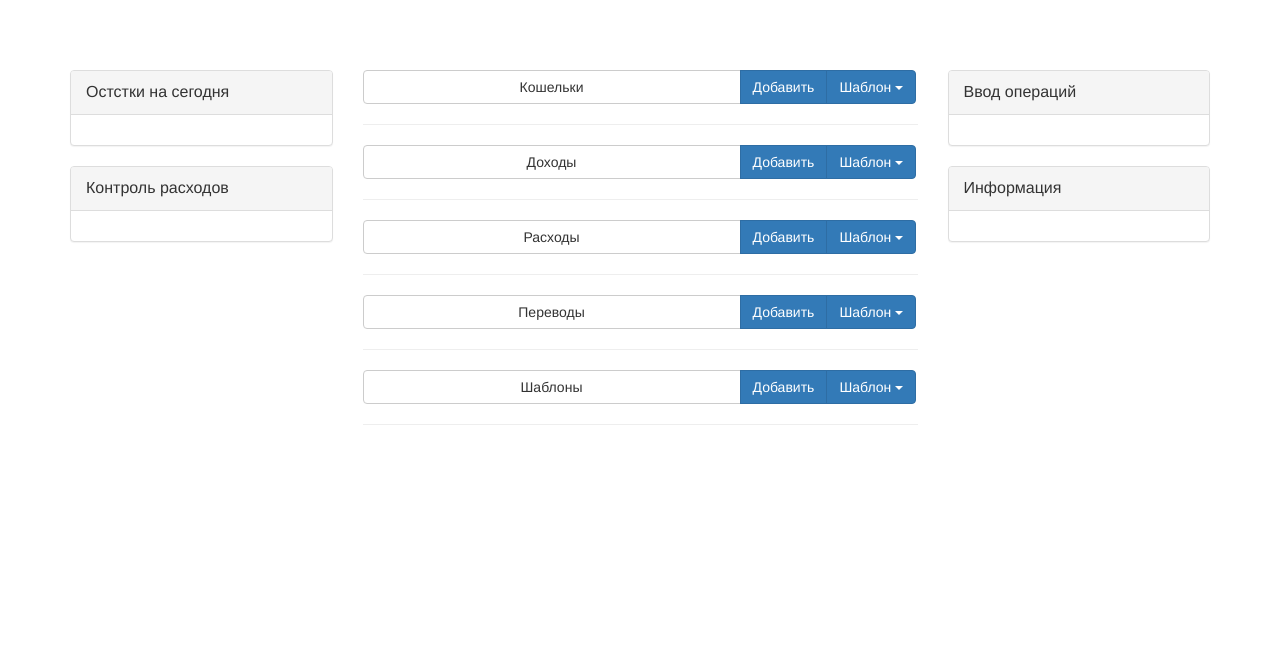
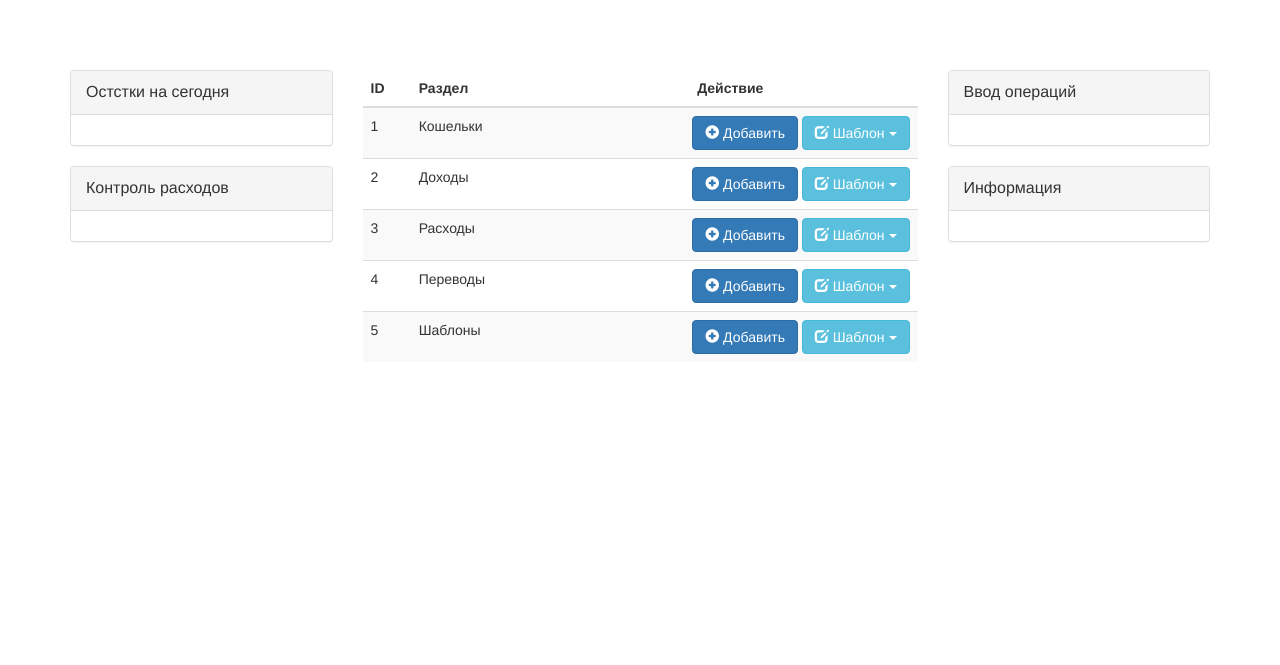
Before and after one commit to kdes70/buh2, a Yii app: template views/main/index.php in a window 1280 px wide. Shown: the top 665 px of the page. Run offline with PHP 8.4 and a stand-in for Yii, Linux system fonts and the light colour scheme; the template is opened without the code that fills it, so the values that code supplies are empty; some libraries are stand-ins or nearby versions.

Commit message:
Верстка главной страницы

```diff
--- a/views/main/index.php
+++ b/views/main/index.php
@@ -44,92 +44,125 @@ use kartik\growl\Growl;
 
 
         <!-- Блок управления -->
-        <style>
-            .custom {
-                width: 378px !important;
-            }
-        </style>
 
 
-        <div class="btn-group" role="group" aria-label="...">
-            <button type="button" class="btn btn-default custom">Кошельки</button>
-            <button type="button" class="btn btn-primary">Добавить</button>
-            <div class="btn-group " role="group">
-                <button type="button" class="btn btn-primary dropdown-toggle" data-toggle="dropdown" aria-expanded="false">
-                    Шаблон
+
+
+
+
+
+        <!--
+                <style type="text/css">
+                    .custab{
+                        border: 1px solid #ccc;
+                        padding: 5px;
+                        margin: 5% 0;
+                        box-shadow: 3px 3px 2px #ccc;
+                        transition: 0.5s;
+                    }
+                    .custab:hover{
+                        box-shadow: 3px 3px 0px transparent;
+                        transition: 0.5s;
+                    }
+                </style>-->
+
+
+
+        <table class="table table-striped custab">
+            <thead>
+
+                <tr>
+                    <th>ID</th>
+
+                    <th>Раздел</th>
+                    <th class="text-center">Действие</th>
+                </tr>
+            </thead>
+            <tr>
+                <td>1</td>
+
+                <td>Кошельки</td>
+                <td class="text-right"><a class='btn btn-primary' href="#"><span class="glyphicon glyphicon-plus-sign"></span> Добавить</a>         <div class="btn-group" role="group">
+                        <button type="button" class="btn btn-info dropdown-toggle" data-toggle="dropdown" aria-expanded="false">
+                            <span class="glyphicon glyphicon-edit"></span> Шаблон
                             <span class="caret"></span>
                         </button>
                         <ul class="dropdown-menu" role="menu">
-                    <li><a href="#">Интернет</a></li>
-                    <li><a href="#">Пиво</a></li>
+                            <li><a href="#">Dropdown link</a></li>
+                            <li><a href="#">Dropdown link</a></li>
                         </ul>
-            </div>
-        </div>
-        <hr />
+                    </div></td>
+            </tr>
 
-        <div class="btn-group" role="group" aria-label="...">
-            <button type="button" class="btn btn-default custom">Доходы</button>
-            <button type="button" class="btn btn-primary">Добавить</button>
-            <div class="btn-group " role="group">
-                <button type="button" class="btn btn-primary dropdown-toggle" data-toggle="dropdown" aria-expanded="false">
-                    Шаблон
+
+            <tr>
+                <td>2</td>
+
+                <td>Доходы</td>
+                <td class="text-right"><a class='btn btn-primary' href="#"><span class="glyphicon glyphicon-plus-sign"></span> Добавить</a>         <div class="btn-group" role="group">
+                        <button type="button" class="btn btn-info dropdown-toggle" data-toggle="dropdown" aria-expanded="false">
+                            <span class="glyphicon glyphicon-edit"></span> Шаблон
                             <span class="caret"></span>
                         </button>
                         <ul class="dropdown-menu" role="menu">
-                    <li><a href="#">Интернет</a></li>
-                    <li><a href="#">Пиво</a></li>
+                            <li><a href="#">Dropdown link</a></li>
+                            <li><a href="#">Dropdown link</a></li>
                         </ul>
-            </div>
-        </div>
-        <hr />
+                    </div></td>
+            </tr>
 
-        <div class="btn-group" role="group" aria-label="...">
-            <button type="button" class="btn btn-default custom">Расходы</button>
-            <button type="button" class="btn btn-primary">Добавить</button>
-            <div class="btn-group " role="group">
-                <button type="button" class="btn btn-primary dropdown-toggle" data-toggle="dropdown" aria-expanded="false">
-                    Шаблон
+            <tr>
+                <td>3</td>
+
+                <td>Расходы</td>
+                <td class="text-right"><a class='btn btn-primary' href="#"><span class="glyphicon glyphicon-plus-sign"></span> Добавить</a>         <div class="btn-group" role="group">
+                        <button type="button" class="btn btn-info dropdown-toggle" data-toggle="dropdown" aria-expanded="false">
+                            <span class="glyphicon glyphicon-edit"></span> Шаблон
                             <span class="caret"></span>
                         </button>
                         <ul class="dropdown-menu" role="menu">
-                    <li><a href="#">Интернет</a></li>
-                    <li><a href="#">Пиво</a></li>
+                            <li><a href="#">Dropdown link</a></li>
+                            <li><a href="#">Dropdown link</a></li>
                         </ul>
-            </div>
-        </div>
-        <hr />
+                    </div></td>
+            </tr>
 
-        <div class="btn-group" role="group" aria-label="...">
-            <button type="button" class="btn btn-default custom">Переводы</button>
-            <button type="button" class="btn btn-primary">Добавить</button>
-            <div class="btn-group " role="group">
-                <button type="button" class="btn btn-primary dropdown-toggle" data-toggle="dropdown" aria-expanded="false">
-                    Шаблон
+            <tr>
+                <td>4</td>
+
+                <td>Переводы</td>
+                <td class="text-right"><a class='btn btn-primary' href="#"><span class="glyphicon glyphicon-plus-sign"></span> Добавить</a>         <div class="btn-group" role="group">
+                        <button type="button" class="btn btn-info dropdown-toggle" data-toggle="dropdown" aria-expanded="false">
+                            <span class="glyphicon glyphicon-edit"></span> Шаблон
                             <span class="caret"></span>
                         </button>
                         <ul class="dropdown-menu" role="menu">
-                    <li><a href="#">Интернет</a></li>
-                    <li><a href="#">Пиво</a></li>
+                            <li><a href="#">Dropdown link</a></li>
+                            <li><a href="#">Dropdown link</a></li>
                         </ul>
-            </div>
-        </div>
-        <hr />
+                    </div></td>
+            </tr>
 
-        <div class="btn-group" role="group" aria-label="...">
-            <button type="button" class="btn btn-default custom">Шаблоны</button>
-            <button type="button" class="btn btn-primary">Добавить</button>
-            <div class="btn-group " role="group">
-                <button type="button" class="btn btn-primary dropdown-toggle" data-toggle="dropdown" aria-expanded="false">
-                    Шаблон
+
+            <tr>
+                <td>5</td>
+
+                <td>Шаблоны</td>
+                <td class="text-right"><a class='btn btn-primary' href="#"><span class="glyphicon glyphicon-plus-sign"></span> Добавить</a>         <div class="btn-group" role="group">
+                        <button type="button" class="btn btn-info dropdown-toggle" data-toggle="dropdown" aria-expanded="false">
+                            <span class="glyphicon glyphicon-edit"></span> Шаблон
                             <span class="caret"></span>
                         </button>
                         <ul class="dropdown-menu" role="menu">
-                    <li><a href="#">Интернет</a></li>
-                    <li><a href="#">Пиво</a></li>
+                            <li><a href="#">Dropdown link</a></li>
+                            <li><a href="#">Dropdown link</a></li>
                         </ul>
-            </div>
-        </div>
-        <hr />
+                    </div></td>
+            </tr>
+
+        </table>
+
+
 
         <!-- Блок управления (конец) -->
 
```
Lines whose indentation alone changed are shown as unchanged.
